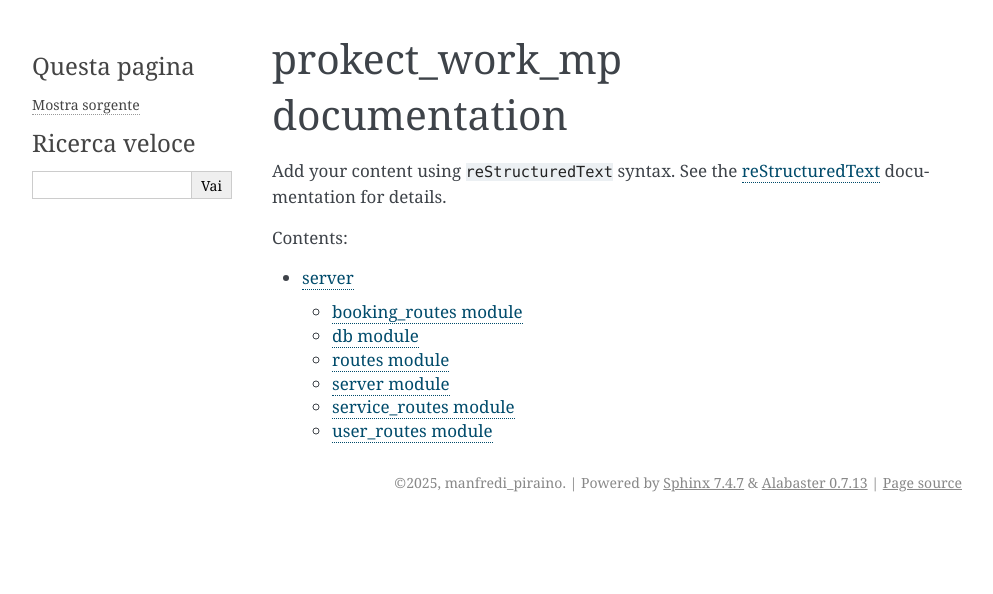
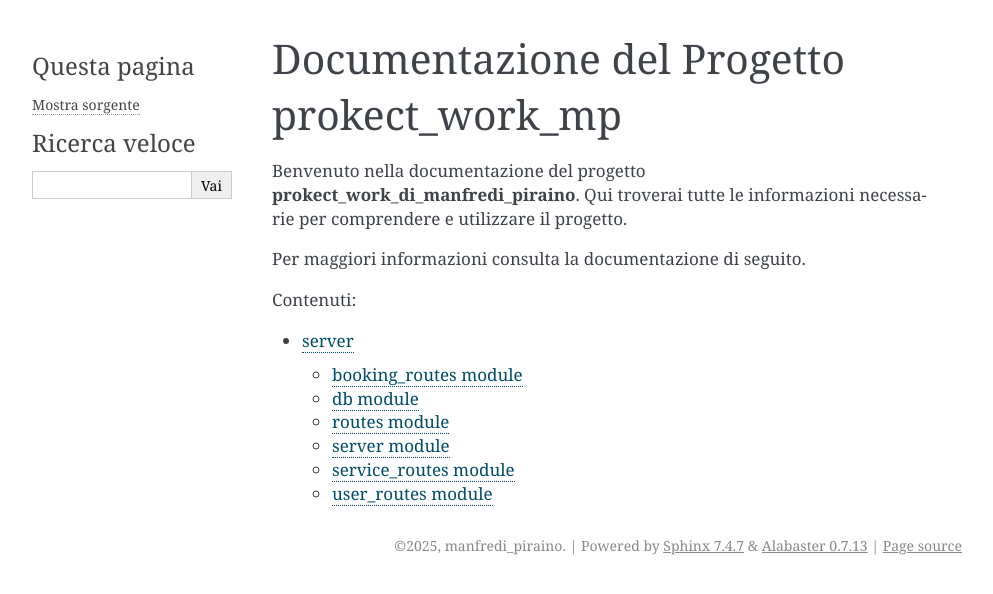
Before and after one commit to manfre3d/project_work, a Sphinx documentation site: the page built from server/docs/source/index.rst, in a window 1280 px wide. Shown: the top 594 px of the page, without its empty margins (148-1141 px from the left). Built offline with Sphinx 7.4.7, drawn with Linux system fonts in a browser that asks for light colours.

Commit message:
update: index parte 2

```diff
--- a/server/docs/source/index.rst
+++ b/server/docs/source/index.rst
@@ -1,18 +1,12 @@
-.. prokect_work_mp documentation master file, created by
-   sphinx-quickstart on Sun Feb  2 20:50:55 2025.
-   You can adapt this file completely to your liking, but it should at least
-   contain the root `toctree` directive.
+Documentazione del Progetto prokect_work_mp
+===========================================
 
-prokect_work_mp documentation
-=============================
+Benvenuto nella documentazione del progetto **prokect_work_di_manfredi_piraino**. Qui troverai tutte le informazioni necessarie per comprendere e utilizzare il progetto.
 
-Add your content using ``reStructuredText`` syntax. See the
-`reStructuredText <https://www.sphinx-doc.org/en/master/usage/restructuredtext/index.html>`_
-documentation for details.
-
+Per maggiori informazioni consulta la documentazione di seguito.
 
 .. toctree::
    :maxdepth: 2
-   :caption: Contents:
+   :caption: Contenuti:
 
    modules
```
